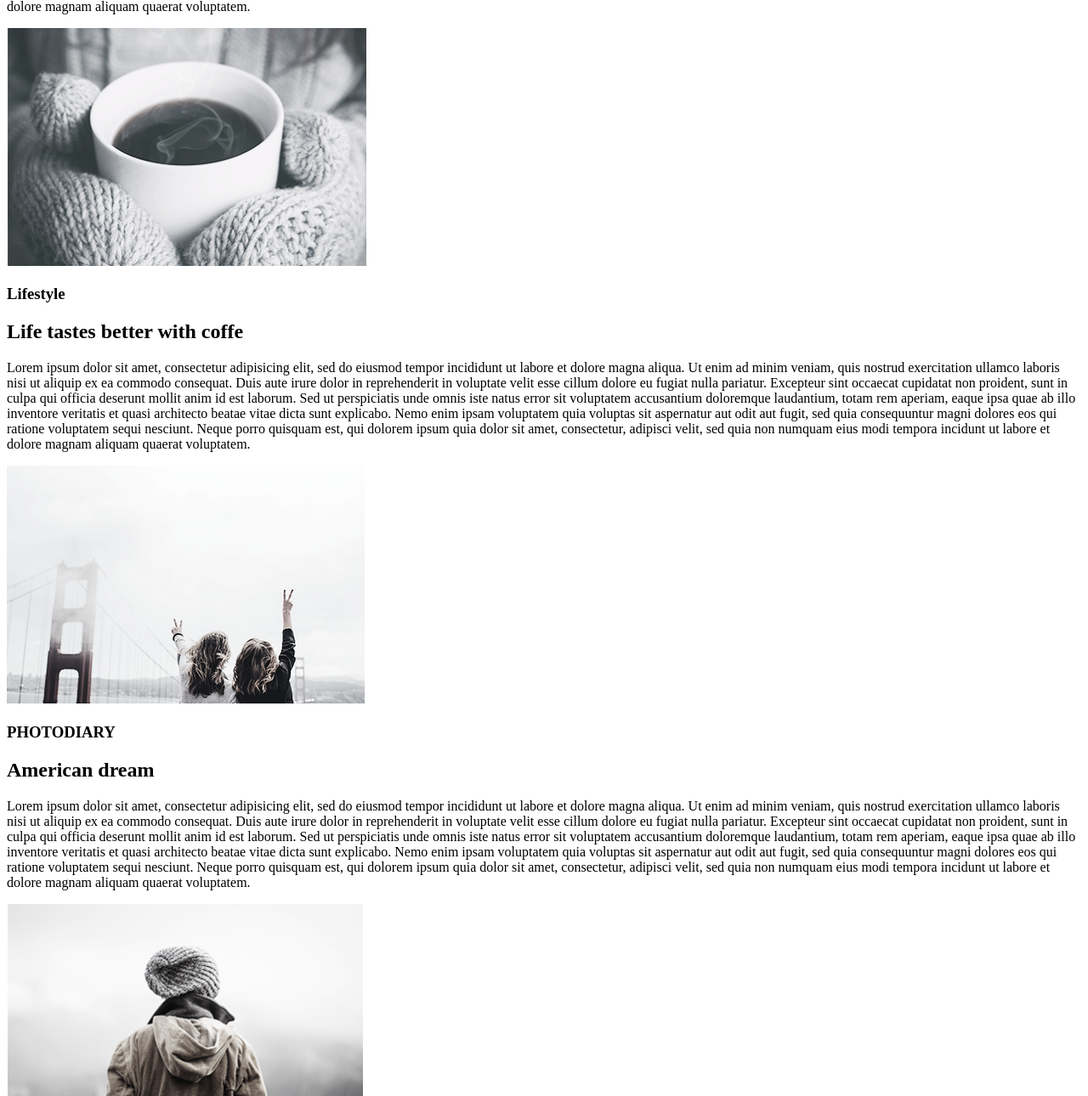
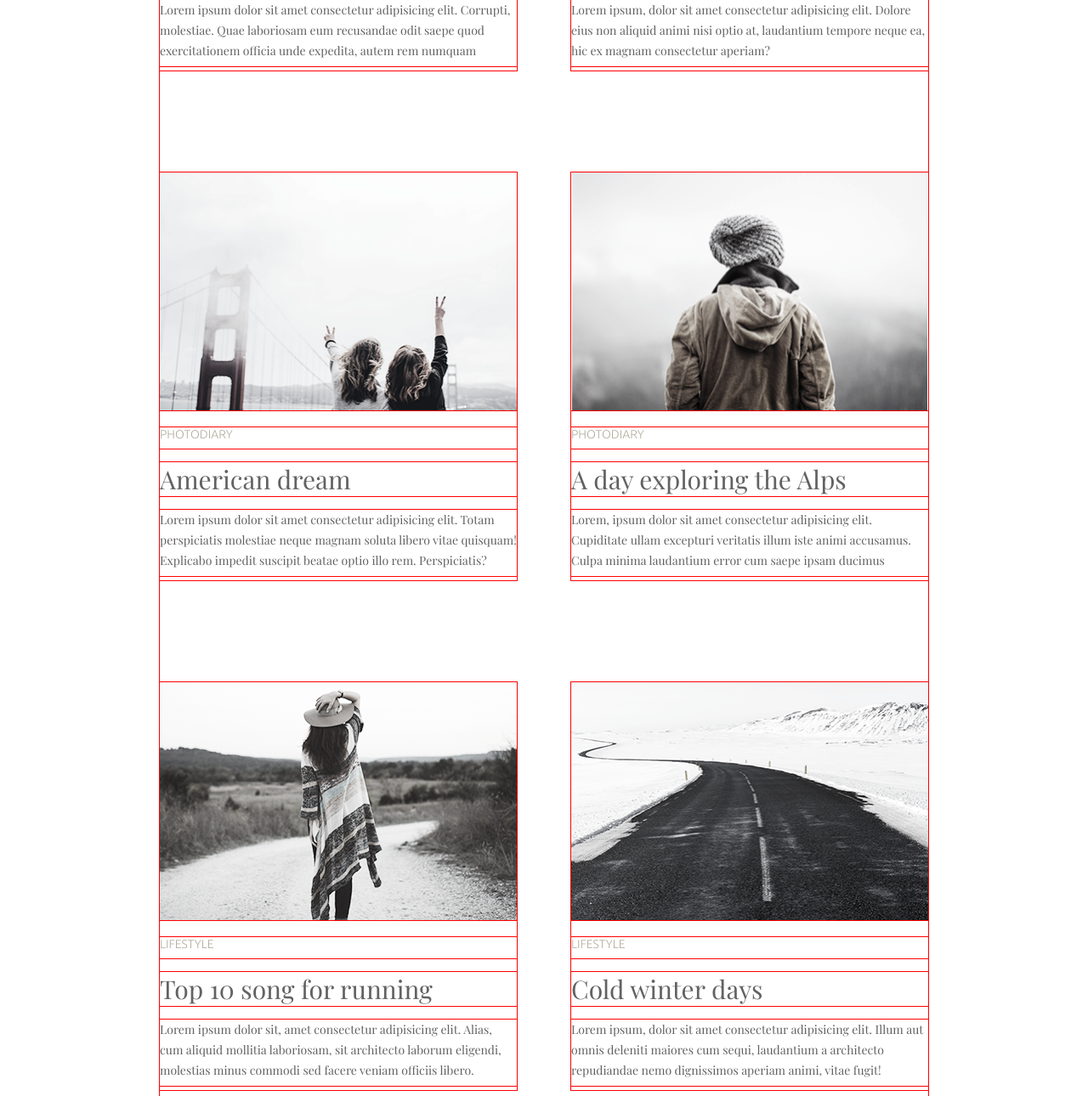
Before and after one commit to Qwertyon/Homework1, a plain HTML site: page index.html in a window 1280 px wide. Shown: the part 587-1877 px from the top of the page at 85% size. Drawn offline with nearby package versions, Linux system fonts and the light colour scheme.

Commit message:
almost done

```diff
--- a/index.html
+++ b/index.html
@@ -4,107 +4,116 @@
     <meta charset="UTF-8" />
     <meta name="viewport" content="width=device-width, initial-scale=1.0" />
     <title>homework1</title>
+    <link rel="stylesheet" href="./styles.css" />
+    <link rel="reset" href="./reset.css" />
+    <link
+      rel="stylesheet"
+      href="https://fonts.googleapis.com/css2?family=Playfair+Display&display=swap"
+    />
+    <link
+      rel="stylesheet"
+      href="https://fonts.googleapis.com/css2?family=Playfair+Display&family=Ubuntu:wght@300&display=swap"
+    />
   </head>
+
   <body>
     <nav>
-      <ul>
+      <ul class="wrapper">
         <li><a href="#">LIFESTYLE</a></li>
-        <li><a href="#">PHPTODIARY</a></li>
+        <li><a href="#">PHOTODIARY</a></li>
         <li><a href="#">MUSIC</a></li>
-        <li><a href="#">TRAVEL</a></li>
+        <li class="child4"><a href="#">TRAVEL</a></li>
       </ul>
     </nav>
     <main>
       <section>
-        <img src="images/image1.png" alt="Girl on sholders" />
-        <h3>Lifestyle</h3>
+        <img
+          height="280"
+          width="420"
+          src="images/image1.png"
+          alt="Girl on sholders"
+        />
+        <h3>LIFESTYLE</h3>
         <h2>More than just a music festival</h2>
         <p>
-          Lorem ipsum dolor sit amet, consectetur adipisicing elit, sed do
-          eiusmod tempor incididunt ut labore et dolore magna aliqua. Ut enim ad
-          minim veniam, quis nostrud exercitation ullamco laboris nisi ut
-          aliquip ex ea commodo consequat. Duis aute irure dolor in
-          reprehenderit in voluptate velit esse cillum dolore eu fugiat nulla
-          pariatur. Excepteur sint occaecat cupidatat non proident, sunt in
-          culpa qui officia deserunt mollit anim id est laborum. Sed ut
-          perspiciatis unde omnis iste natus error sit voluptatem accusantium
-          doloremque laudantium, totam rem aperiam, eaque ipsa quae ab illo
-          inventore veritatis et quasi architecto beatae vitae dicta sunt
-          explicabo. Nemo enim ipsam voluptatem quia voluptas sit aspernatur aut
-          odit aut fugit, sed quia consequuntur magni dolores eos qui ratione
-          voluptatem sequi nesciunt. Neque porro quisquam est, qui dolorem ipsum
-          quia dolor sit amet, consectetur, adipisci velit, sed quia non numquam
-          eius modi tempora incidunt ut labore et dolore magnam aliquam quaerat
-          voluptatem.
+          Lorem ipsum dolor sit amet consectetur adipisicing elit. Corrupti,
+          molestiae. Quae laboriosam eum recusandae odit saepe quod
+          exercitationem officia unde expedita, autem rem numquam molestiae.
+        </p>
+      </section>
+      <section class="childs">
+        <img
+          height="280"
+          width="420"
+          src="images/image2.png"
+          alt="cup of coffe"
+        />
+        <h3>LIFESTYLE</h3>
+        <h2>Life tastes better with coffe</h2>
+        <p>
+          Lorem ipsum, dolor sit amet consectetur adipisicing elit. Dolore eius
+          non aliquid animi nisi optio at, laudantium tempore neque ea, hic ex
+          magnam consectetur aperiam?
         </p>
       </section>
       <section>
-        <img src="images/image2.png" alt="cup of coffe" />
-        <h3>Lifestyle</h3>
-        <h2>Life tastes better with coffe</h2>
+        <img
+          height="280"
+          width="420"
+          src="images/image3.png"
+          alt="Girls near the bridge"
+        />
+        <h3>PHOTODIARY</h3>
+        <h2>American dream</h2>
         <p>
-          Lorem ipsum dolor sit amet, consectetur adipisicing elit, sed do
-          eiusmod tempor incididunt ut labore et dolore magna aliqua. Ut enim ad
-          minim veniam, quis nostrud exercitation ullamco laboris nisi ut
-          aliquip ex ea commodo consequat. Duis aute irure dolor in
-          reprehenderit in voluptate velit esse cillum dolore eu fugiat nulla
-          pariatur. Excepteur sint occaecat cupidatat non proident, sunt in
-          culpa qui officia deserunt mollit anim id est laborum. Sed ut
-          perspiciatis unde omnis iste natus error sit voluptatem accusantium
-          doloremque laudantium, totam rem aperiam, eaque ipsa quae ab illo
-          inventore veritatis et quasi architecto beatae vitae dicta sunt
-          explicabo. Nemo enim ipsam voluptatem quia voluptas sit aspernatur aut
-          odit aut fugit, sed quia consequuntur magni dolores eos qui ratione
-          voluptatem sequi nesciunt. Neque porro quisquam est, qui dolorem ipsum
-          quia dolor sit amet, consectetur, adipisci velit, sed quia non numquam
-          eius modi tempora incidunt ut labore et dolore magnam aliquam quaerat
-          voluptatem.
+          Lorem ipsum dolor sit amet consectetur adipisicing elit. Totam
+          perspiciatis molestiae neque magnam soluta libero vitae quisquam!
+          Explicabo impedit suscipit beatae optio illo rem. Perspiciatis?
+        </p>
+      </section>
+      <section class="childs">
+        <img
+          height="280"
+          width="420"
+          src="images/image4.png"
+          alt="Girl's back"
+        />
+        <h3>PHOTODIARY</h3>
+        <h2>A day exploring the Alps</h2>
+        <p>
+          Lorem, ipsum dolor sit amet consectetur adipisicing elit. Cupiditate
+          ullam excepturi veritatis illum iste animi accusamus. Culpa minima
+          laudantium error cum saepe ipsam ducimus explicabo!
         </p>
       </section>
       <section>
-        <img src="images/image3.png" alt="Girls near the bridge" />
-        <h3>PHOTODIARY</h3>
-        <h2>American dream</h2>
+        <img
+          height="280"
+          width="420"
+          src="images/image5.png"
+          alt="looking to the horisont"
+        />
+        <h3>LIFESTYLE</h3>
+        <h2>Top 10 song for running</h2>
         <p>
-          Lorem ipsum dolor sit amet, consectetur adipisicing elit, sed do
-          eiusmod tempor incididunt ut labore et dolore magna aliqua. Ut enim ad
-          minim veniam, quis nostrud exercitation ullamco laboris nisi ut
-          aliquip ex ea commodo consequat. Duis aute irure dolor in
-          reprehenderit in voluptate velit esse cillum dolore eu fugiat nulla
-          pariatur. Excepteur sint occaecat cupidatat non proident, sunt in
-          culpa qui officia deserunt mollit anim id est laborum. Sed ut
-          perspiciatis unde omnis iste natus error sit voluptatem accusantium
-          doloremque laudantium, totam rem aperiam, eaque ipsa quae ab illo
-          inventore veritatis et quasi architecto beatae vitae dicta sunt
-          explicabo. Nemo enim ipsam voluptatem quia voluptas sit aspernatur aut
-          odit aut fugit, sed quia consequuntur magni dolores eos qui ratione
-          voluptatem sequi nesciunt. Neque porro quisquam est, qui dolorem ipsum
-          quia dolor sit amet, consectetur, adipisci velit, sed quia non numquam
-          eius modi tempora incidunt ut labore et dolore magnam aliquam quaerat
-          voluptatem.
+          Lorem ipsum dolor sit, amet consectetur adipisicing elit. Alias, cum
+          aliquid mollitia laboriosam, sit architecto laborum eligendi,
+          molestias minus commodi sed facere veniam officiis libero.
         </p>
       </section>
-      <section>
-        <img src="images/image4.png" alt="Girl's back" />
-        <h3>PHOTODIARY</h3>
-        <h2>A day exploring the Alps</h2>
+      <section class="childs">
+        <img
+          height="280"
+          width="420"
+          src="images/image6.png"
+          alt="winter road"
+        />
+        <h3>LIFESTYLE</h3>
+        <h2>Cold winter days</h2>
         <p>
-          Lorem ipsum dolor sit amet, consectetur adipisicing elit, sed do
-          eiusmod tempor incididunt ut labore et dolore magna aliqua. Ut enim ad
-          minim veniam, quis nostrud exercitation ullamco laboris nisi ut
-          aliquip ex ea commodo consequat. Duis aute irure dolor in
-          reprehenderit in voluptate velit esse cillum dolore eu fugiat nulla
-          pariatur. Excepteur sint occaecat cupidatat non proident, sunt in
-          culpa qui officia deserunt mollit anim id est laborum. Sed ut
-          perspiciatis unde omnis iste natus error sit voluptatem accusantium
-          doloremque laudantium, totam rem aperiam, eaque ipsa quae ab illo
-          inventore veritatis et quasi architecto beatae vitae dicta sunt
-          explicabo. Nemo enim ipsam voluptatem quia voluptas sit aspernatur aut
-          odit aut fugit, sed quia consequuntur magni dolores eos qui ratione
-          voluptatem sequi nesciunt. Neque porro quisquam est, qui dolorem ipsum
-          quia dolor sit amet, consectetur, adipisci velit, sed quia non numquam
-          eius modi tempora incidunt ut labore et dolore magnam aliquam quaerat
-          voluptatem.
+          Lorem ipsum, dolor sit amet consectetur adipisicing elit. Illum aut
+          omnis deleniti maiores cum sequi, laudantium a architecto repudiandae
+          nemo dignissimos aperiam animi, vitae fugit!
         </p>
       </section>
       <button>load more</button>
--- /dev/null
+++ b/reset.css
@@ -0,0 +1,130 @@
+html,
+body,
+div,
+span,
+applet,
+object,
+iframe,
+h1,
+h2,
+h3,
+h4,
+h5,
+h6,
+p,
+blockquote,
+pre,
+a,
+abbr,
+acronym,
+address,
+big,
+cite,
+code,
+del,
+dfn,
+em,
+img,
+ins,
+kbd,
+q,
+s,
+samp,
+small,
+strike,
+strong,
+sub,
+sup,
+tt,
+var,
+b,
+u,
+i,
+center,
+dl,
+dt,
+dd,
+ol,
+ul,
+li,
+fieldset,
+form,
+label,
+legend,
+table,
+caption,
+tbody,
+tfoot,
+thead,
+tr,
+th,
+td,
+article,
+aside,
+canvas,
+details,
+embed,
+figure,
+figcaption,
+footer,
+header,
+hgroup,
+menu,
+nav,
+output,
+ruby,
+section,
+summary,
+time,
+mark,
+audio,
+video {
+	margin: 0;
+	padding: 0;
+	border: 0;
+	font-size: 100%;
+	font: inherit;
+	vertical-align: baseline;
+}
+
+/* HTML5 display-role reset for older browsers */
+article,
+aside,
+details,
+figcaption,
+figure,
+footer,
+header,
+hgroup,
+menu,
+nav,
+section {
+	display: block;
+}
+
+body {
+	line-height: 1;
+}
+
+ol,
+ul {
+	list-style: none;
+}
+
+blockquote,
+q {
+	quotes: none;
+}
+
+blockquote:before,
+blockquote:after,
+q:before,
+q:after {
+	content: '';
+	content: none;
+}
+
+table {
+	border-collapse: collapse;
+	border-spacing: 0;
+}
--- /dev/null
+++ b/styles.css
@@ -0,0 +1,121 @@
+* {
+  margin: 0px;
+  padding: 0px;
+  border: 0px;
+  outline: 1px solid red;
+}
+
+body {
+  display: block;
+  width: 904px;
+  height: 2080px;
+  margin: 0 auto;
+}
+
+nav {
+  display: inline-block;
+  height: 190px;
+  width: 100%;
+}
+
+ul {
+  display: inline-block;
+  width: 100%;
+  text-align: center;
+  margin-top: 70px;
+}
+
+li {
+  display: inline-block;
+  margin-right: 12%;
+}
+
+.child4 {
+  margin-right: 0;
+}
+
+a {
+  color: #626262;
+  text-decoration-line: none;
+  font-family: "Playfair Display";
+  width: 113px;
+  height: 42px;
+  font-size: 14px;
+  line-height: 24px;
+  font-weight: 400;
+  text-align: center;
+}
+a:hover {
+  color: #03a9f4;
+}
+
+main {
+  display: block;
+  text-align: center;
+}
+
+section {
+  display: inline-block;
+  width: 420px;
+  height: 480px;
+  box-sizing: border-box;
+  margin-right: 60px;
+  vertical-align: top;
+  text-align: left;
+  margin-bottom: 120px;
+}
+
+.childs {
+  margin-right: 0px;
+}
+:nth-child main(6) .childs {
+  margin-right: 0px;
+}
+.section {
+  margin-bottom: 0px;
+}
+h3 {
+  font-family: "Ubuntu";
+  width: 408;
+  height: 25px;
+  font-size: 14px;
+  color: #b4ad9e;
+  font-weight: 300;
+  margin-top: 16px;
+}
+h2 {
+  width: 420px;
+  font-size: 30px;
+  color: #626262;
+  font-family: "Playfair Display";
+  font-weight: 400;
+  box-sizing: content-box;
+  margin-top: 16px;
+}
+p {
+  width: 420px;
+  height: 78px;
+  font-size: 14px;
+  line-height: 24px;
+  color: #626262;
+  font-family: "Playfair Display";
+  font-weight: 400;
+  overflow: hidden;
+  margin-top: 16px;
+}
+
+button {
+  display: block;
+  box-sizing: border-box;
+  width: 164px;
+  height: 60px;
+  color: #626262;
+  background-color: #fff;
+  border: 1px solid #626262;
+  font-size: 20px;
+  line-height: 24px;
+  font-family: "Playfair Display";
+  font-weight: 400;
+  margin: auto;
+  margin-top: 50px;
+}
```
Also changed, not shown: images/image5.png (added), images/image6.png (added).
